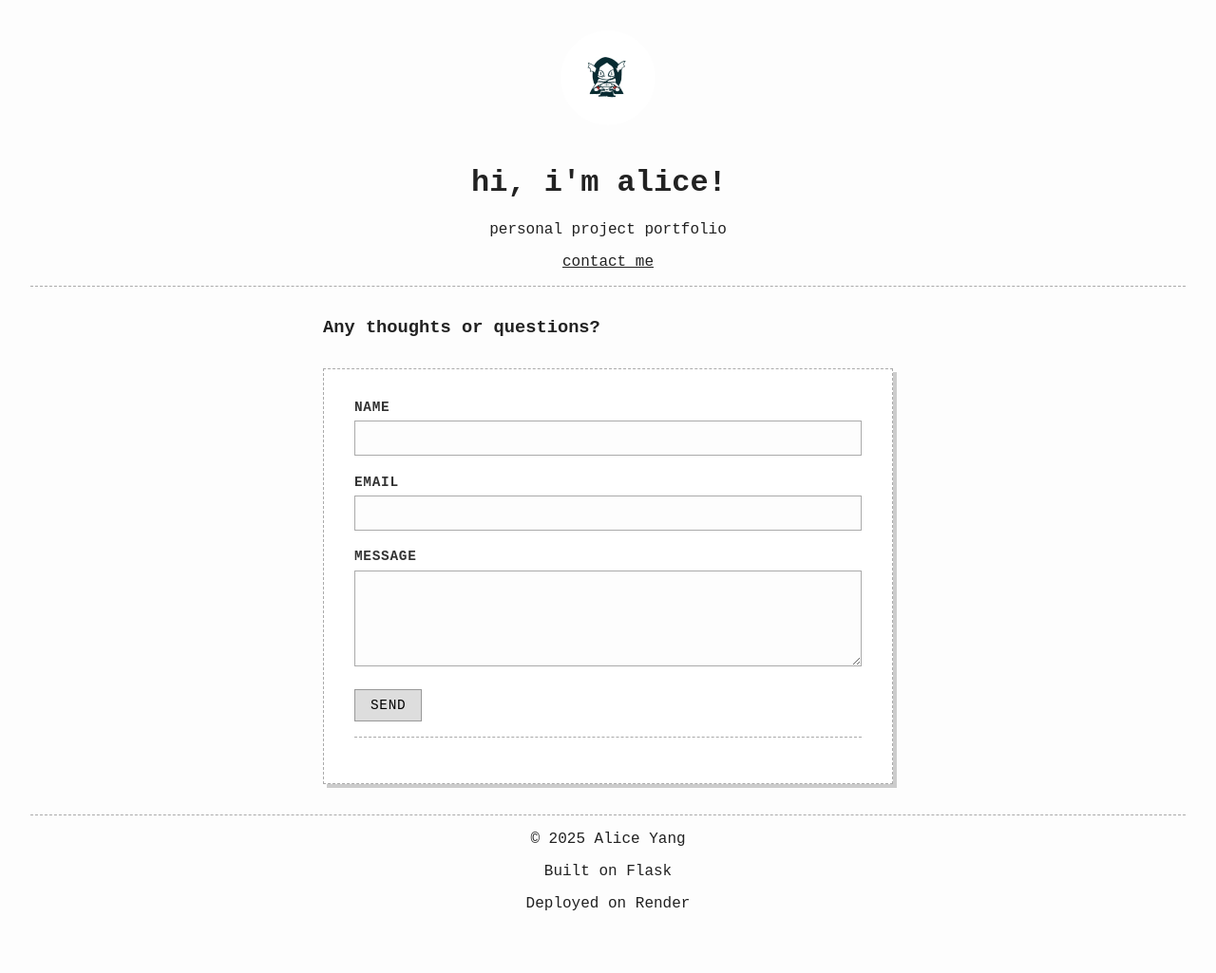
After one commit to AliceYangAC/AliceYangFolio, a Flask app: page /contact in a window 1280 px wide. The commit adds this page. Shown: the whole page at 95% size. Run offline with Flask 3, Linux system fonts and the light colour scheme.

Commit message:
added contact form & updated readme

```diff
--- a/app.py
+++ b/app.py
@@ -1,10 +1,13 @@
 from flask import Flask, render_template, request, json
+import smtplib
 import os
 
 # Get port from environment variable or default to 10000 (for Render)
 port = int(os.environ.get("PORT", 10000))
 
 app = Flask(__name__)
+
+app.secret_key = os.environ.get("SECRET_KEY", "dev")  # Needed for flash messages
 
 # Define route to handle requests to the root URL ('/')
 @app.route("/")
@@ -36,5 +39,15 @@ def index():
 def ping():
     return "OK"
 
+# Define route to handle requests to the contact page; POST method handled by Formspree
+@app.route("/contact")
+def contact():
+    return render_template("contact.html")
+
+@app.route("/thank-you")
+def thank_you():
+    return "<h2>Thanks for reaching out! I'll get back to you soon.</h2>"
+
+
 if __name__ == "__main__":
     app.run(host="0.0.0.0", port=port)
--- a/repos.json
+++ b/repos.json
@@ -8,7 +8,7 @@
   },
   {
     "name": "AI-ccess",
-    "description": "An experimental project on how machine learning can be used to improve web accessibility. Note that the project structure is ambiguous and lacks clear client-server dilineation; currently being refactored on a repo branch to learn how to align with cloud-native best practices. Built with Python on FastAPI and Flask",
+    "description": "An experimental project on how machine learning can be used to improve web accessibility. Note that the project structure is ambiguous and lacks clear client-server delineation; currently being refactored on a repo branch to learn how to align with cloud-native best practices. Built with Python on FastAPI and Flask.",
     "url": "https://github.com/AliceYangAC/AIccess",
     "tags": ["Python", "Sandbox"],
     "private": false
--- a/requirements.txt
+++ b/requirements.txt
@@ -1,2 +1,3 @@
 flask
 requests
+smtplib
--- a/static/lofi.css
+++ b/static/lofi.css
@@ -15,6 +15,10 @@ hr {
   border: none;
   border-top: 1px dashed #aaa;
   margin: 1rem 0;
+}
+
+a {
+  color: #222;
 }
 
 /* === Card Grid === */
@@ -182,6 +186,71 @@ hr {
   visibility: visible;
 }
 
+/* === Contact Form === */
+#contact-form {
+  font-family: 'Courier New', Courier, monospace;
+  background-color: #fff;
+  border: 1px dashed #aaa;
+  padding: 2rem;
+  margin-top: 2rem;
+  box-shadow: 4px 4px 0 #ccc;
+  max-width: 600px;
+  margin-left: auto;
+  margin-right: auto;
+}
+
+#contact-form label {
+  display: block;
+  margin-bottom: 0.4rem;
+  font-weight: bold;
+  font-size: 0.9rem;
+  color: #333;
+  text-transform: uppercase;
+  letter-spacing: 0.05em;
+}
+
+#contact-form input[type="text"],
+#contact-form input[type="email"],
+#contact-form textarea {
+  width: 100%;
+  padding: 0.6rem;
+  margin-bottom: 1.2rem;
+  border: 1px solid #aaa;
+  background-color: #fdfdfd;
+  font-family: inherit;
+  font-size: 0.9rem;
+  box-sizing: border-box;
+}
+
+#contact-form textarea {
+  resize: vertical;
+}
+
+#submit-btn {
+  background-color: #ddd;
+  border: 1px solid #999;
+  padding: 0.5rem 1rem;
+  font-family: inherit;
+  font-size: 0.9rem;
+  cursor: pointer;
+  transition: background-color 0.2s ease;
+  text-transform: uppercase;
+  letter-spacing: 0.05em;
+}
+
+#submit-btn:hover {
+  background-color: #bbb;
+}
+
+#form-response {
+  margin-top: 1rem;
+  font-family: 'Courier New', monospace;
+  font-size: 0.9rem;
+  color: #222;
+  border-top: 1px dashed #aaa;
+  padding-top: 1rem;
+}
+
 /* === Mobile Responsive Design === */
 @media (max-width: 768px) {
   body {
--- /dev/null
+++ b/templates/contact.html
@@ -0,0 +1,21 @@
+<!-- templates/contact.html -->
+{% extends "layout.html" %}
+{% block content %}
+<div class="container" style="max-width: 600px; margin: auto;">
+  <h3 style="margin-top: 2rem;">Any thoughts or questions?</h2>
+  <div id="contact-form">
+    <label for="name">Name</label>
+    <input type="text" id="name" required>
+
+    <label for="email">Email</label>
+    <input type="email" id="email" required>
+
+    <label for="message">Message</label>
+    <textarea id="message" rows="5" required></textarea>
+
+    <button id="submit-btn">Send</button>
+
+    <div id="form-response"></div>
+  </div>
+</div>
+{% endblock %}
--- a/templates/layout.html
+++ b/templates/layout.html
@@ -10,12 +10,15 @@
 </head>
 <body class="d-flex flex-column min-vh-100">
   <header>
-    <img src="{{ url_for('static', filename='icon.jpg') }}" alt="Profile Picture" class="profile-pic">
+    <a href="/">
+      <img src="{{ url_for('static', filename='icon.jpg') }}" alt="Profile Picture" class="profile-pic">
+    </a>
     <br>
     <h1 class="typewriter">
       <span id="typed-text"></span><span id="cursor">|</span>
     </h1>
     <p>personal project portfolio</p>
+    <a href="/contact">contact me</a>
     <hr>
   </header>
 
@@ -62,5 +65,52 @@
       type();
     });
   </script>
+  <script>
+    document.getElementById("submit-btn").addEventListener("click", function () {
+      const name = document.getElementById("name").value.trim();
+      const email = document.getElementById("email").value.trim();
+      const message = document.getElementById("message").value.trim();
+      const responseBox = document.getElementById("form-response");
+
+      // Basic validation
+      const emailRegex = /^[^\s@]+@[^\s@]+\.[^\s@]+$/;
+
+      if (!name || !email || !message) {
+        responseBox.textContent = "Please fill out all fields.";
+        return;
+      }
+
+      if (!emailRegex.test(email)) {
+        responseBox.textContent = "Please enter a valid email address.";
+        return;
+      }
+
+      const data = {
+        name: name,
+        email: email,
+        message: message
+      };
+
+      fetch("https://formspree.io/f/mgvljwko", {
+        method: "POST",
+        headers: {
+          "Content-Type": "application/json",
+          "Accept": "application/json"
+        },
+        body: JSON.stringify(data)
+      })
+      .then(response => {
+        if (response.ok) {
+          responseBox.textContent = "Thanks for your message! I'll be in touch soon.";
+          document.getElementById("contact-form").reset?.(); // optional if using form tag
+        } else {
+          responseBox.textContent = "Oops! Something went wrong.";
+        }
+      })
+      .catch(() => {
+        responseBox.textContent = "Network error. Please try again later.";
+      });
+    });
+    </script>
 </body>
 </html>
```
Also changed, not shown: README.md.
